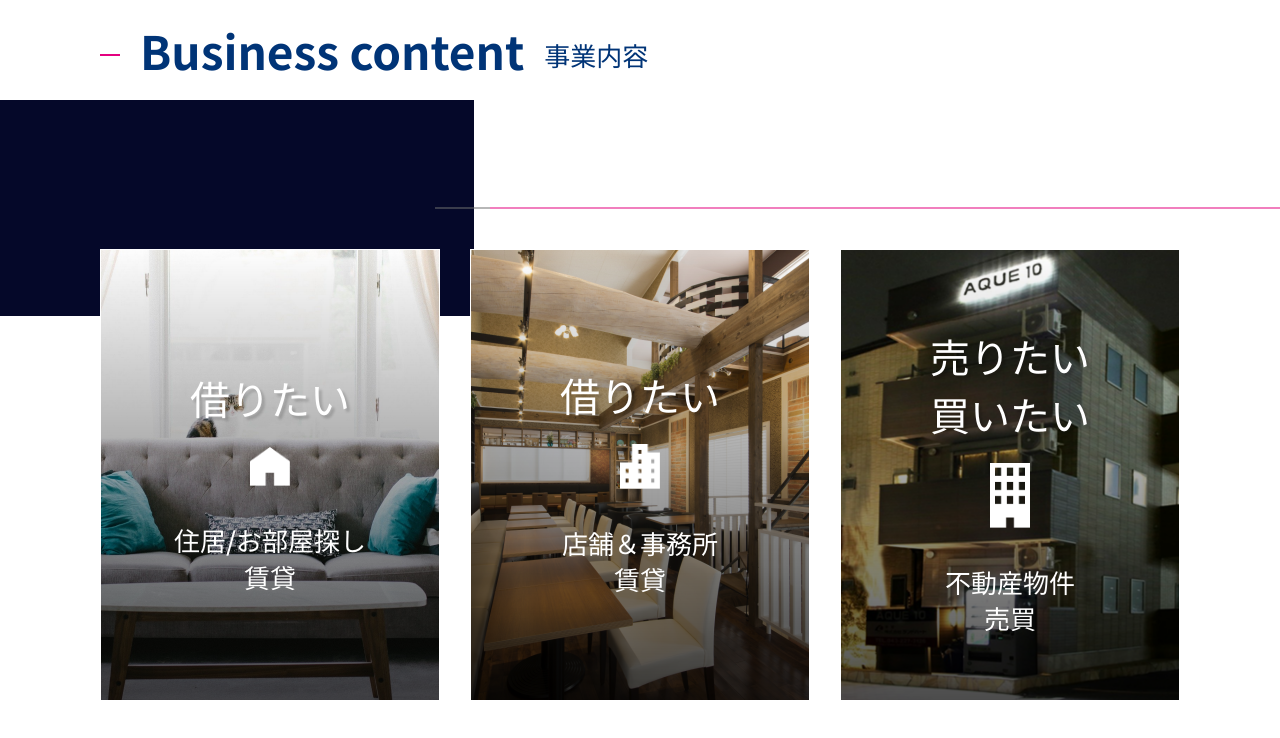
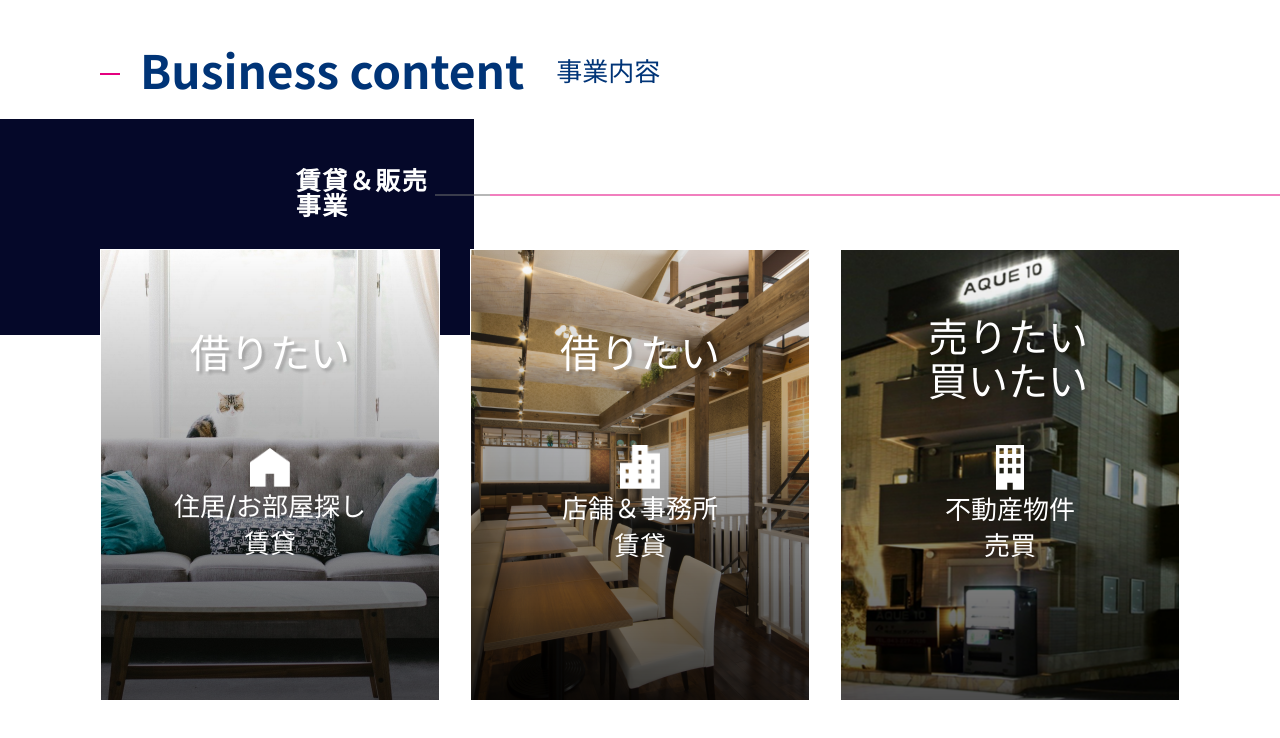
Before and after one commit to koara0213/mission01, a plain HTML site: page slideband.html in a window 1280 px wide. Drawn offline with Linux system fonts and the light colour scheme.

Commit message:
20250507_slideband_ドラフト板

```diff
--- /dev/null
+++ b/css/slideband.css
@@ -0,0 +1,209 @@
+/* Slidband styles
+------------------------------------------ */
+
+.business {
+  position: relative;
+}
+
+.business__inner {
+  max-width: 1080px;
+  margin: 0 auto;
+  margin-top: 1.5vw;
+}
+
+.business__title {
+  display: flex;
+  align-items: center;
+  gap: 20px;
+  margin-bottom: 130px;
+}
+
+.business__title-line {
+  width: 20px;
+  height: 2px;
+  background-color: #E4007F;
+  flex-shrink: 0;
+  margin-top: 10px;
+}
+
+.business__title-main {
+  font-size: 46px;
+  font-weight: 700;
+  color: #003477;
+  margin: 0;
+}
+
+.business__title-sub {
+  font-size: 26px;
+  font-weight: 500;
+  color: #003477;
+  padding: 12px 17px 10px 12px;
+}
+
+/* イメージボックス
+------------------------------------------ */
+.imgrow {
+  display: flex;
+  gap: 30px;
+  max-width: 1080px;
+  margin: 0 auto;
+  align-items: stretch;
+}
+
+.imgbox {
+  opacity: 0;
+  transform: translateY(50px);
+  transition: all 0.6s ease-out;
+  will-change: transform, opacity;
+  flex: 1;
+  min-width: 0;
+  height: 450px;
+  display: grid;
+  grid-template-areas: "stack";
+  overflow: hidden;
+  position: relative;
+  border: 1px solid #fff;
+  z-index: 2;
+}
+
+.imgbox > * {
+  grid-area: stack;
+}
+
+.imgbox.slide-in {
+  opacity: 1;
+  transform: translateY(0);
+}
+
+.imgbox__bg {
+  background-size: cover;
+  background-position: center;
+  background-repeat: no-repeat;
+  transition: transform 0.6s ease, filter 0.6s ease;
+  will-change: transform, filter;
+  z-index: 0;
+}
+
+.imgbox__overlay {
+  background: linear-gradient(to top, rgba(0, 0, 0, 0.7), transparent);
+  z-index: 1;
+}
+
+.imgbox__content {
+  z-index: 2;
+  display: flex;
+  flex-direction: column;
+  align-items: center;
+  color: #fff;
+  text-align: center;
+}
+
+.imgbox__bg--home {
+  background-image: url('../images/living_room.png');
+}
+.imgbox__bg--store {
+  background-image: url('../images/store.png');
+}
+.imgbox__bg--estate {
+  background-image: url('../images/Aque_night.png');
+}
+
+.imgbox:hover .imgbox__bg {
+  transform: scale(1.1);
+  filter: blur(4px);
+}
+
+.imgbox__overlay,
+.imgbox__content {
+  pointer-events: none;
+}
+
+.imgbox__title {
+  font-size: 40px;
+  font-weight: 500;
+  height: 4.5vw;
+  color: #fff;
+  text-shadow: 3px 3px 3px rgba(0, 0, 0, 0.2);
+  margin: 6.3vw 0vw 4.7vw 0vw;
+}
+
+.imgbox--store>.imgbox__content>.imgbox__title {
+  margin: 6.3vw 0vw 4.4vw 0vw;
+}
+
+.imgbox--estate>.imgbox__content>.imgbox__title {
+  margin: 4.9vw 0.3vw 5.8vw 0vw;
+  line-height: 44.7px;
+}
+
+.imgbox__icon {
+  width: 40px;
+  height: auto;
+}
+
+.imgbox--estate>.imgbox__content>.imgbox__icon {
+  width: 28px;
+}
+
+.imgbox__caption {
+  font-size: 26px;
+  font-weight: 500;
+  line-height: 1.4;
+  margin: unset;
+}
+
+.slideband {
+  position: absolute;
+  width: 100%;
+  height: 216px;
+  top: 100px;
+}
+
+.slideband__inner {
+  background-color: #050829;
+  width: 37vw;
+  height: 216px;
+  position: absolute;
+  left: -37vw;
+  animation: slideIn 0.6s ease-out forwards;
+  z-index: 1;
+}
+
+@keyframes slideIn {
+  to {
+    left: 0;
+  }
+}
+
+.slideband__inner .serviceband__content{
+  color: #fff;
+}
+
+.serviceband__title{
+  padding: 2.1vw 1vw 1vw 23.1vw;
+  font-size: 25px;
+  letter-spacing: 1.5px;
+}
+
+.slideband__line {
+  position: absolute;
+  top: 35%;
+  right: 0;
+  transform: translateY(-50%);
+  display: flex;
+  justify-content: flex-end;
+  height: 1px;
+  z-index: 2;
+}
+
+.slideband__line--gray {
+  width: 55px;
+  background-color: #707070;
+  height: 1px;
+}
+
+.slideband__line--pink {
+  width: calc(66vw - 55px);
+  background-color: #E4007F;
+  height: 1px;
+}
--- /dev/null
+++ b/js/slideband.js
@@ -0,0 +1,40 @@
+// 帯のスライドイン //
+const fadeElems = document.querySelectorAll('.fadein');
+
+const observer = new IntersectionObserver(entries => {
+  entries.forEach(entry => {
+    if (entry.isIntersecting) {
+      entry.target.classList.add('show');
+      observer.unobserve(entry.target); // 一度だけ実行
+    }
+  });
+}, {
+  threshold: 0.1 // 10%見えたらトリガー
+});
+
+fadeElems.forEach(el => {
+  observer.observe(el);
+});
+
+// 3カラムを順番に下からスライドイン //
+document.addEventListener('DOMContentLoaded', () => {
+  const boxes = document.querySelectorAll('.imgbox');
+
+  const observer = new IntersectionObserver((entries, observer) => {
+    entries.forEach((entry, index) => {
+      if (entry.isIntersecting) {
+        // 順番にアニメーション
+        setTimeout(() => {
+          entry.target.classList.add('slide-in');
+        }, index * 300); // 各要素に300msの遅延
+        observer.unobserve(entry.target); // 一度だけ実行
+      }
+    });
+  }, {
+    threshold: 0.1
+  });
+
+  boxes.forEach(box => {
+    observer.observe(box);
+  });
+});
--- a/slidband.html
+++ b/slideband.html
@@ -4,22 +4,31 @@
   <head>
     <meta charset="UTF-8" />
     <title>LANDHEART | 株式会社ランドハート</title>
-    <link rel="stylesheet" href="css/slidband.css" />
+    <link rel="stylesheet" href="css/slideband.css" />
+    <link rel="stylesheet" href="css/reset.css" />
     <link href="https://fonts.googleapis.com/css2?family=Noto+Sans+JP:wght@400;500;700&display=swap" rel="stylesheet">
+    <script src="js/slideband.js" defer></script>
+
   </head>
 
   <body>
 
+    <!-- 事業内容 -->
     <div class="business">
-
+      <!-- 帯 -->
       <div class="slideband">
         <div class="slideband__line">
           <span class="slideband__line--gray"></span>
           <span class="slideband__line--pink"></span>
         </div>
-        <div class="slideband__inner"></div>
+         <div class="slideband__inner">
+          <div class="serviceband__content">
+            <h2 class="serviceband__title">賃貸＆販売 事業</h2>
+          </div>
+         </div>
       </div>
 
+      <!-- コンテンツタイトル -->
       <div class="business__inner">
         <div class="business__title">
           <span class="business__title-line"></span>
@@ -27,8 +36,7 @@
           <p class="business__title-sub">事業内容</p>
         </div>
 
-        <!-- <div class="imgbox"> -->
-
+        <!-- カラム3つ　-->
         <div class="imgrow">
           <div class="imgbox imgbox--home">
             <div class="imgbox__bg imgbox__bg--home"></div>
@@ -60,30 +68,7 @@
             </div>
           </div>
       </div>
-      <!-- </div> -->
-
-      <!-- 🔽 JavaScriptはここに書きます -->
-      <script>
-        const fadeElems = document.querySelectorAll('.fadein');
-
-        const observer = new IntersectionObserver(entries => {
-          entries.forEach(entry => {
-            if (entry.isIntersecting) {
-              entry.target.classList.add('show');
-              observer.unobserve(entry.target); // 一度だけ実行
-            }
-          });
-        }, {
-          threshold: 0.1 // 10%見えたらトリガー
-        });
-
-        fadeElems.forEach(el => {
-          observer.observe(el);
-        });
-      </script>
-
-      <!-- 共通JSファイルなどの読み込みもここでOK -->
-      <script src="../js/common.js"></script>
+    </div>
   </body>
 
 </html>
```
